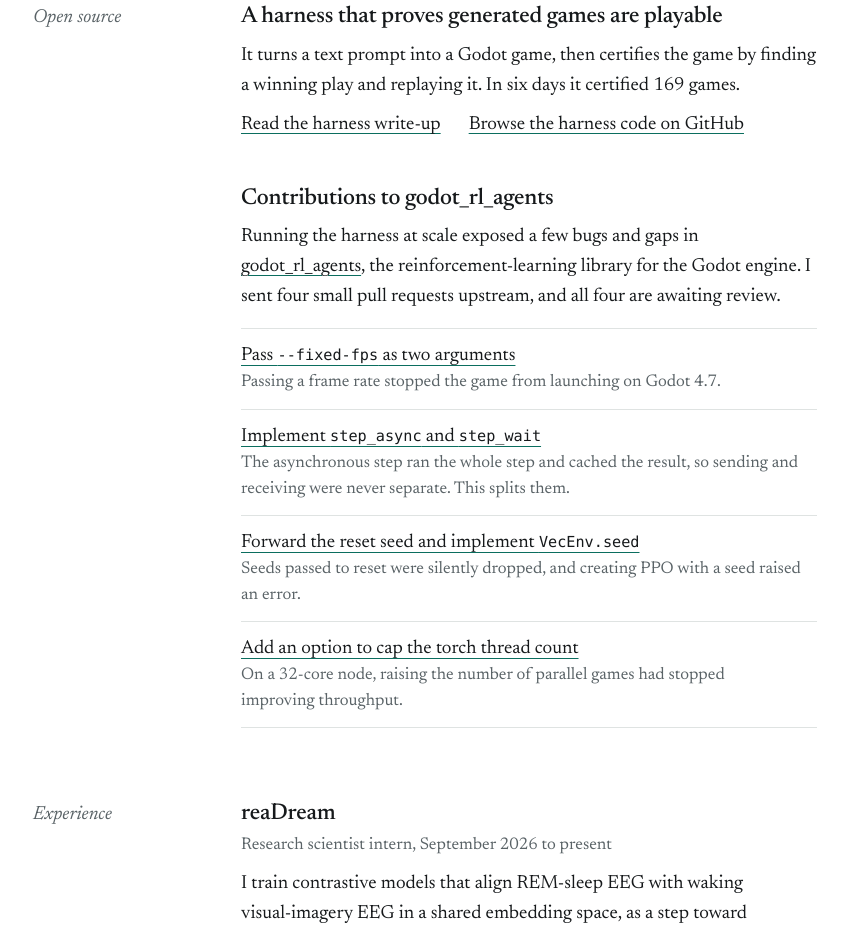
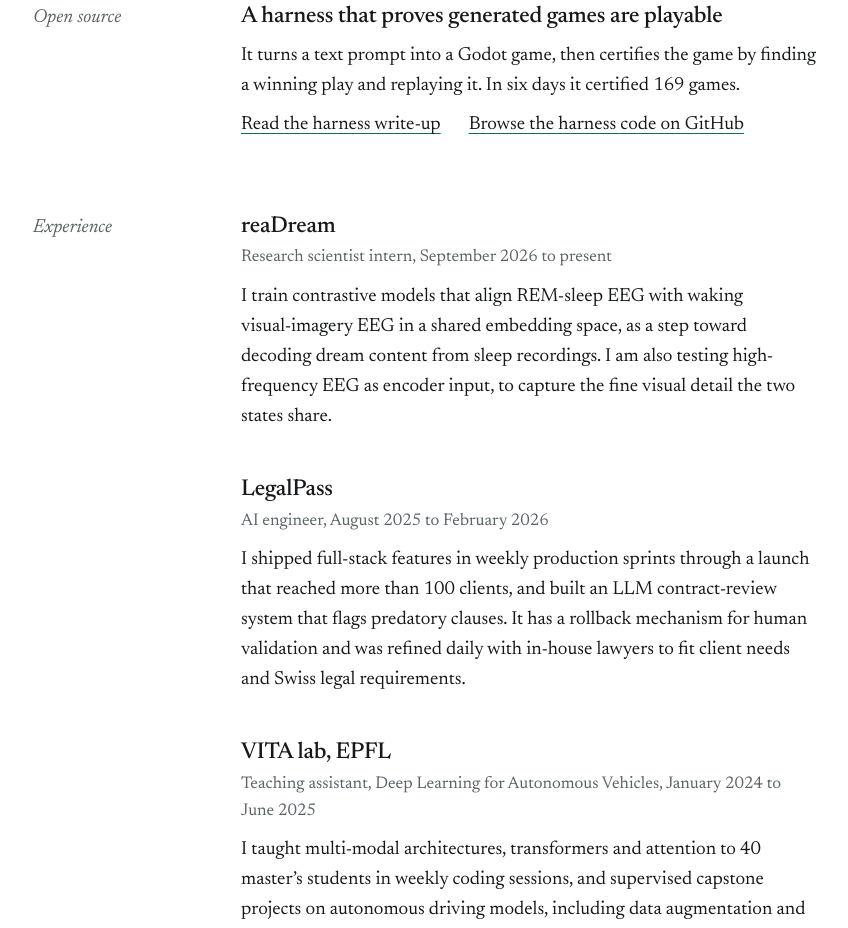
Before and after one commit to eliasnaha/eliasnaha.github.io, a plain HTML site: page index.html in a window 1280 px wide. Shown: the part 2587-3515 px from the top of the page, without its empty margins (143-991 px from the left). Drawn offline with Linux system fonts and the light colour scheme.

Commit message:
Drop the godot_rl_agents entry; list the venue as CVPR 2026

```diff
--- a/assets/site.css
+++ b/assets/site.css
@@ -69,8 +69,7 @@ p,
 h1,
 h2,
 h3,
-figure,
-ul {
+figure {
   margin: 0;
 }
 
@@ -90,11 +89,6 @@ a:focus-visible {
   outline: 2px solid var(--accent);
   outline-offset: 3px;
   border-radius: 1px;
-}
-
-code {
-  font-family: ui-monospace, "SF Mono", Menlo, Consolas, monospace;
-  font-size: 0.8em;
 }
 
 /* Top line: name on the left, ways to reach me on the right. */
@@ -280,8 +274,7 @@ code {
   font-weight: 400;
 }
 
-.main p,
-.changes li {
+.main p {
   text-wrap: pretty;
 }
 
@@ -360,34 +353,6 @@ code {
   line-height: 1.45;
 }
 
-.changes {
-  margin-top: 1rem;
-  padding: 0;
-  list-style: none;
-  border-top: 1px solid var(--rule);
-}
-
-.changes li {
-  padding-block: 0.8rem;
-  border-bottom: 1px solid var(--rule);
-  color: var(--soft);
-  font-size: 1.0625rem;
-  line-height: 1.5;
-}
-
-/* The lower offset keeps the underline clear of underscores in code names. */
-
-.changes a {
-  display: block;
-  color: var(--ink);
-  font-size: 1.1875rem;
-  text-underline-offset: 0.28em;
-}
-
-.changes a:hover {
-  color: var(--accent);
-}
-
 .foot {
   padding-top: 2.5rem;
   border-top: 1px solid var(--rule);
--- a/index.html
+++ b/index.html
@@ -101,7 +101,7 @@
         <h3>Context-aware semantic segmentation via stage-wise attention</h3>
         <p class="meta">
           Antoine Carreaud, Elias Naha, Arthur Chansel, Nina Lahellec, Jan
-          Skaloud and Adrien Gressin. Findings of CVPR 2026.
+          Skaloud and Adrien Gressin. CVPR 2026.
         </p>
         <p>
           CASWiT (Context-Aware Stage-Wise Transformer) is a memory-efficient
@@ -160,37 +160,6 @@
           <a href="blog/game-harness/">Read the harness write-up</a>
           <a href="https://github.com/eliasnaha/gi-harness">Browse the harness code on GitHub</a>
         </p>
-      </article>
-
-      <article class="entry">
-        <h3>Contributions to godot_rl_agents</h3>
-        <p>
-          Running the harness at scale exposed a few bugs and gaps in
-          <a href="https://github.com/edbeeching/godot_rl_agents">godot_rl_agents</a>,
-          the reinforcement-learning library for the Godot engine. I sent four
-          small pull requests upstream, and all four are awaiting review.
-        </p>
-        <ul class="changes">
-          <li>
-            <a href="https://github.com/edbeeching/godot_rl_agents/pull/263">Pass <code>--fixed-fps</code> as two arguments</a>
-            Passing a frame rate stopped the game from launching on Godot 4.7.
-          </li>
-          <li>
-            <a href="https://github.com/edbeeching/godot_rl_agents/pull/264">Implement <code>step_async</code> and <code>step_wait</code></a>
-            The asynchronous step ran the whole step and cached the result, so
-            sending and receiving were never separate. This splits them.
-          </li>
-          <li>
-            <a href="https://github.com/edbeeching/godot_rl_agents/pull/265">Forward the reset seed and implement <code>VecEnv.seed</code></a>
-            Seeds passed to reset were silently dropped, and creating PPO with
-            a seed raised an error.
-          </li>
-          <li>
-            <a href="https://github.com/edbeeching/godot_rl_agents/pull/266">Add an option to cap the torch thread count</a>
-            On a 32-core node, raising the number of parallel games had
-            stopped improving throughput.
-          </li>
-        </ul>
       </article>
 
     </div>
```
